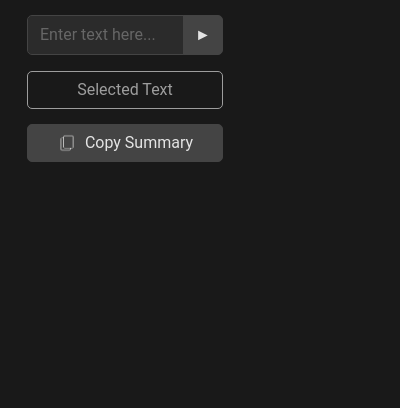
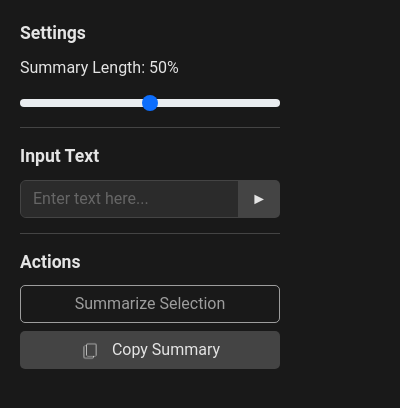
Before and after one commit to Maher-Wali/QuikSum, a browser extension: page popup.html in a window 400 px wide. Drawn offline with nearby package versions, Linux system fonts and the light colour scheme.

Commit message:
added summary length control and polished design

```diff
--- a/popup.html
+++ b/popup.html
@@ -3,98 +3,112 @@
 <head>
   <meta charset="UTF-8">
   <meta name="viewport" content="width=device-width, initial-scale=1.0">
-  <title>Extension Popup</title>
+  <title>QuikSum</title>
   <!-- Bootstrap CSS -->
   <link href="https://cdn.jsdelivr.net/npm/bootstrap@5.3.2/dist/css/bootstrap.min.css" rel="stylesheet">
   <style>
     /* Notion-inspired dark mode styles */
     body {
-      width: 250px;
-      padding: 15px;
+      width: 300px;
+      padding: 20px;
       font-family: 'Roboto', sans-serif;
       background-color: #191919; /* Soft black background */
       color: #E4E4E4; /* Light gray text */
     }
 
-    input[type="text"] {
-      background-color: #2B2B2B; /* Dark gray input background */
-      border: 1px solid #444444; /* Subtle gray border */
-      color: #E4E4E4; /* Light text for input */
+    .form-control {
+      background-color: #2B2B2B;
+      border: 1px solid #444444;
+      color: #E4E4E4;
     }
 
-    input[type="text"]::placeholder {
-      color: #666666; /* Muted gray for placeholders */
+    .form-control::placeholder {
+      color: #666666;
     }
 
     .btn {
       border: 1px solid transparent;
+      background-color: #444444;
+      color: #E4E4E4;
+      border-radius: 5px;
     }
 
-    .btn-play {
-      display: flex;
-      align-items: center;
-      justify-content: center;
-      width: 40px;
-      height: 40px;
-      border-radius: 50%;
-      padding: 0;
-      background-color: #444444; /* Dark button background */
-      color: #E4E4E4; /* Light icon color */
-      border: 1px solid #444444;
+    .btn:hover {
+      background-color: #5A5A5A;
     }
 
-    .btn-play:hover {
-      background-color: #5A5A5A; /* Slightly lighter gray on hover */
-    }
-
-    .btn-copy {
-      margin-top: 15px;
-      background-color: #444444; /* Dark button background */
-      color: #E4E4E4; /* Light text */
-      border: 1px solid #444444; /* Subtle border */
-      display: flex;
-      align-items: center;
-      justify-content: center;
-    }
-
-    .btn-copy:hover {
-      background-color: #5A5A5A; /* Slightly lighter gray on hover */
-    }
-
-    .icon-copy {
+    .icon {
       margin-right: 8px;
       width: 20px;
       height: 20px;
     }
 
-    /* Add subtle border-radius for Notion-like smoothness */
-    input[type="text"], .btn {
+    .section-title {
+      font-size: 1.1rem;
+      font-weight: bold;
+      margin-bottom: 10px;
+      color: #E4E4E4;
+    }
+
+    .divider {
+      border-top: 1px solid #444444;
+      margin: 15px 0;
+    }
+
+    input[type="range"] {
+      appearance: none;
+      width: 100%;
+      height: 5px;
+      background: #444444;
       border-radius: 5px;
+    }
+
+    input[type="range"]::-webkit-slider-thumb,
+    input[type="range"]::-moz-range-thumb {
+      appearance: none;
+      width: 15px;
+      height: 15px;
+      background: #E4E4E4;
+      border-radius: 50%;
+      cursor: pointer;
     }
   </style>
 </head>
 <body>
-  <div class="container">
-    <!-- Input and Play Button -->
-    <div class="input-group mb-3">
-      <input type="text" id="text-input" class="form-control" placeholder="Enter text here..." aria-label="Text input">
-      <button class="btn btn-play" id="play-btn">
-        <span class="icon-play">&#9658;</span> <!-- Play icon -->
+  <!-- Summary Length Slider -->
+  <div>
+    <div class="section-title">Settings</div>
+    <label for="length-slider" class="form-label">
+      Summary Length: <span id="length-value">50</span>%
+    </label>
+    <input type="range" id="length-slider" class="form-range" min="20" max="80" step="1" value="50">
+  </div>
+
+  <div class="divider"></div>
+
+  <!-- Input Section -->
+  <div>
+    <div class="section-title">Input Text</div>
+    <div class="input-group">
+      <input type="text" id="text-input" class="form-control" placeholder="Enter text here...">
+      <button class="btn" id="play-btn">
+        &#9658; <!-- Play Icon -->
       </button>
     </div>
+  </div>
 
-    <!-- Selected Text Button -->
-    <button id="selected-btn" class="btn btn-copy w-100" disabled>
-      Selected Text
-    </button>
+  <div class="divider"></div>
 
-    <!-- Copy Summary Button with PNG Icon -->
-    <button id="copy-btn" class="btn btn-copy w-100">
-      <img src="copy-icon-dark-mode.png" alt="Copy" class="icon-copy"> Copy Summary
+  <!-- Action Buttons -->
+  <div>
+    <div class="section-title">Actions</div>
+    <button id="selected-btn" class="btn w-100 mb-2" disabled>Summarize Selection</button>
+    <button id="copy-btn" class="btn w-100">
+      <img src="copy-icon-dark-mode.png" alt="Copy Icon" class="icon"> Copy Summary
     </button>
   </div>
 
-  <!-- Bootstrap JS (Optional for interactive components, but not required here) -->
+  <!-- Bootstrap JS -->
   <script src="https://cdn.jsdelivr.net/npm/bootstrap@5.3.2/dist/js/bootstrap.bundle.min.js"></script>
   <script src="popup.js"></script>
 </body>
--- a/popup.js
+++ b/popup.js
@@ -1,15 +1,27 @@
 let summaryText = ""; // Variable to store the Python output
+// Get slider and label elements
+const lengthSlider = document.getElementById("length-slider");
+const lengthValueLabel = document.getElementById("length-value");
+
+// Update label when slider value changes
+lengthSlider.addEventListener("input", () => {
+  lengthValueLabel.textContent = lengthSlider.value;
+});
 
 // Event listener for the "Play" button
 document.getElementById("play-btn").addEventListener("click", () => {
   const userInput = document.getElementById("text-input").value;
+  const summaryLength = lengthSlider.value;
 
   fetch("http://localhost:3000/run-python", {
     method: "POST",
     headers: {
         "Content-Type": "application/json"
     },
-    body: JSON.stringify({ input: userInput }) // Send input as JSON
+    body: JSON.stringify({
+      input: userInput,
+      length: summaryLength
+    }) // Send input as JSON
   })
   .then(response => response.json())
   .then(data => {
@@ -17,23 +29,6 @@ document.getElementById("play-btn").addEventListener("click", () => {
     alert(`Python Output: ${data.result}`);
   })
   .catch(error => console.error("Error:", error));
-});
-
-// Event listener for the "Copy Summary" button
-document.getElementById("copy-btn").addEventListener("click", () => {
-    console.log("Copying!");
-    if (summaryText) {
-    navigator.clipboard.writeText(summaryText).then(
-      () => {
-        alert("Summary copied to clipboard!");
-      },
-      (err) => {
-        console.error("Failed to copy: ", err);
-      }
-    );
-  } else {
-    alert("No summary available to copy!");
-  }
 });
 
 // Get the "Selected Text" button element
@@ -50,12 +45,16 @@ chrome.storage.local.get("selectedText", (data) => {
 
     // Handle button click
     selectedTextButton.addEventListener("click", () => {
+      const summaryLength = lengthSlider.value;
       fetch("http://localhost:3000/run-python", {
         method: "POST",
         headers: {
             "Content-Type": "application/json"
         },
-        body: JSON.stringify({ input: selectedText }) // Send input as JSON
+        body: JSON.stringify({
+          input: selectedText,
+          length: summaryLength
+        }) // Send input as JSON
       })
       .then(response => response.json())
   .then(data => {
@@ -79,3 +78,19 @@ chrome.storage.onChanged.addListener((changes, namespace) => {
     selectedTextButton.disabled = newValue.length === 0;
   }
 });
+
+// Event listener for the "Copy Summary" button
+document.getElementById("copy-btn").addEventListener("click", () => {
+  if (summaryText) {
+  navigator.clipboard.writeText(summaryText).then(
+    () => {
+      alert("Summary copied to clipboard!");
+    },
+    (err) => {
+      console.error("Failed to copy: ", err);
+    }
+  );
+} else {
+  alert("No summary available to copy!");
+}
+});
```
Also changed, not shown: manifest.json, quiksum icon.png (added), 2 other files.
